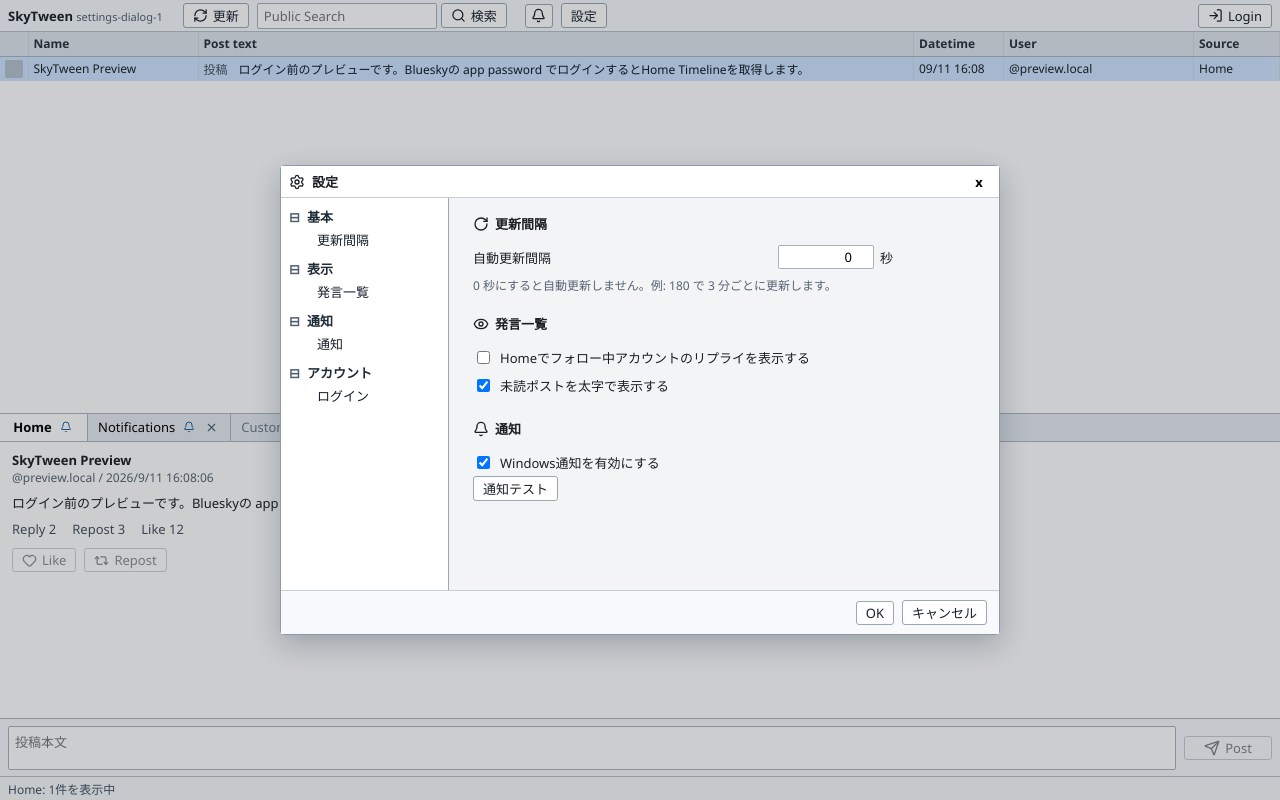
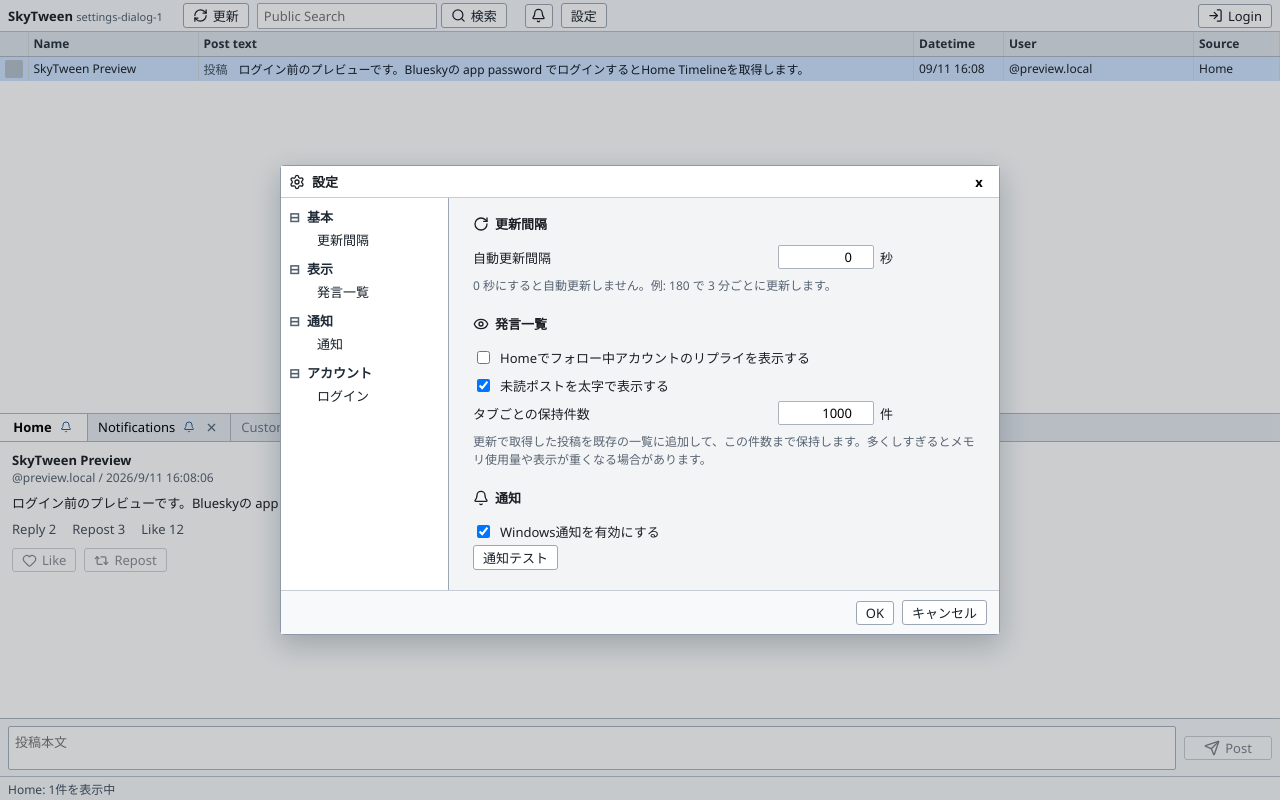
Before and after one commit to yusecase/skytween, a React (Vite) app: page / in a window 1280 px wide. Both pictures are taken after a click on the button "設定". Built offline with nearby package versions, Linux system fonts and the light colour scheme.

Commit message:
Retain older posts per tab

```diff
--- a/src/services/appSettingsStorage.ts
+++ b/src/services/appSettingsStorage.ts
@@ -10,6 +10,7 @@
   notificationsEnabled: boolean;
   showHomeReplies: boolean;
   boldUnreadPosts: boolean;
+  postRetentionLimit: number;
   readPostIds: string[];
 }
 
--- a/src/ui/App.tsx
+++ b/src/ui/App.tsx
@@ -11,6 +11,7 @@
 import { TimelineTable } from "./TimelineTable";
 
 const buildLabel = "settings-dialog-1";
+const defaultPostRetentionLimit = 1000;
 const initialTabs: TimelineTab[] = [
   { id: "home", title: "Home", type: "home", notify: true },
   { id: "notifications", title: "Notifications", type: "notifications", notify: true },
@@ -39,19 +40,23 @@
   const [notificationsEnabled, setNotificationsEnabled] = useState(initialSettings.notificationsEnabled ?? true);
   const [showHomeReplies, setShowHomeReplies] = useState(initialSettings.showHomeReplies ?? false);
   const [boldUnreadPosts, setBoldUnreadPosts] = useState(initialSettings.boldUnreadPosts ?? true);
+  const [postRetentionLimit, setPostRetentionLimit] = useState(normalizePostRetentionLimit(initialSettings.postRetentionLimit));
   const [settingsDraft, setSettingsDraft] = useState<SettingsDraft>(() => ({
     refreshIntervalSeconds: initialSettings.refreshIntervalSeconds ?? 0,
     notificationsEnabled: initialSettings.notificationsEnabled ?? true,
     showHomeReplies: initialSettings.showHomeReplies ?? false,
     boldUnreadPosts: initialSettings.boldUnreadPosts ?? true,
+    postRetentionLimit: normalizePostRetentionLimit(initialSettings.postRetentionLimit),
   }));
   const [readPostIds, setReadPostIds] = useState<Set<string>>(() => new Set(initialSettings.readPostIds ?? []));
   const knownPostIdsByTab = useRef(new Map<string, Set<string>>());
   const hasCompletedInitialLoadByTab = useRef(new Set<string>());
   const requestSeqByTab = useRef(new Map<string, number>());
+  const postsByTabRef = useRef(postsByTab);
   const tabsRef = useRef(tabs);
   const activeTabIdRef = useRef(activeTabId);
   const showHomeRepliesRef = useRef(showHomeReplies);
+  const postRetentionLimitRef = useRef(postRetentionLimit);
   const isAutoRefreshingRef = useRef(false);
   const profileRequestSeq = useRef(0);
 
@@ -93,9 +98,11 @@
         return;
       }
       const newPosts = detectNewPosts(tab.id, nextPosts);
-      setPostsByTab((current) => ({ ...current, [tab.id]: nextPosts }));
+      const mergedPosts = mergeTimelinePosts(nextPosts, postsByTabRef.current[tab.id] ?? [], postRetentionLimitRef.current);
+      postsByTabRef.current = { ...postsByTabRef.current, [tab.id]: mergedPosts };
+      setPostsByTab((current) => ({ ...current, [tab.id]: mergedPosts }));
       if (tab.id === activeTabIdRef.current) {
-        const displayPosts = getDisplayPosts(tab, nextPosts, showHomeRepliesRef.current);
+        const displayPosts = getDisplayPosts(tab, mergedPosts, showHomeRepliesRef.current);
         setVisiblePosts(displayPosts);
         setSelectedPostId((current) => current ?? displayPosts[0]?.id ?? null);
         setStatus(`${tab.title}: ${displayPosts.length}件を表示中`);
@@ -200,8 +207,9 @@
       const nextTabs = [...tabsRef.current, { id, title: `Search: ${query}`, type: "search" as const, query, notify: true }];
       tabsRef.current = nextTabs;
       setTabs(nextTabs);
+      postsByTabRef.current = { ...postsByTabRef.current, [id]: [] };
+      setPostsByTab((current) => ({ ...current, [id]: [] }));
     }
-    setPostsByTab((current) => ({ ...current, [id]: [] }));
     switchTab(id);
   }
 
@@ -216,6 +224,7 @@
     setPostsByTab((current) => {
       const next = { ...current };
       delete next[tabId];
+      postsByTabRef.current = next;
       return next;
     });
     knownPostIdsByTab.current.delete(tabId);
@@ -339,9 +348,25 @@
       for (const [tabId, posts] of Object.entries(current)) {
         next[tabId] = posts.map((post) => (post.id === updatedPost.id || post.uri === updatedPost.uri ? updatedPost : post));
       }
+      postsByTabRef.current = next;
       return next;
     });
     setVisiblePosts((current) => current.map((post) => (post.id === updatedPost.id || post.uri === updatedPost.uri ? updatedPost : post)));
+  }
+
+  function trimStoredPosts(limit: number) {
+    setPostsByTab((current) => {
+      const next: Record<string, TimelinePost[]> = {};
+      for (const [tabId, posts] of Object.entries(current)) {
+        next[tabId] = mergeTimelinePosts(posts, [], limit);
+      }
+      postsByTabRef.current = next;
+      const activeTab = tabsRef.current.find((tab) => tab.id === activeTabIdRef.current);
+      if (activeTab) {
+        setVisiblePosts(getDisplayPosts(activeTab, next[activeTab.id] ?? [], showHomeRepliesRef.current));
+      }
+      return next;
+    });
   }
 
   function openSettings() {
@@ -350,6 +375,7 @@
       notificationsEnabled,
       showHomeReplies,
       boldUnreadPosts,
+      postRetentionLimit,
     });
     setIsSettingsOpen(true);
   }
@@ -359,6 +385,8 @@
     setNotificationsEnabled(settingsDraft.notificationsEnabled);
     setShowHomeReplies(settingsDraft.showHomeReplies);
     setBoldUnreadPosts(settingsDraft.boldUnreadPosts);
+    setPostRetentionLimit(settingsDraft.postRetentionLimit);
+    trimStoredPosts(settingsDraft.postRetentionLimit);
     setIsSettingsOpen(false);
     setStatus("設定を保存しました");
   }
@@ -372,6 +400,10 @@
   }
 
   useEffect(() => {
+    postsByTabRef.current = postsByTab;
+  }, [postsByTab]);
+
+  useEffect(() => {
     tabsRef.current = tabs;
   }, [tabs]);
 
@@ -381,11 +413,12 @@
 
   useEffect(() => {
     showHomeRepliesRef.current = showHomeReplies;
+    postRetentionLimitRef.current = postRetentionLimit;
     const tab = tabsRef.current.find((currentTab) => currentTab.id === activeTabIdRef.current);
     if (tab) {
       setVisiblePosts(getDisplayPosts(tab, postsByTab[tab.id] ?? [], showHomeReplies));
     }
-  }, [activeTabId, postsByTab, showHomeReplies]);
+  }, [activeTabId, postRetentionLimit, postsByTab, showHomeReplies]);
 
   useEffect(() => {
     markPostAsRead(selectedPost?.id);
@@ -424,9 +457,10 @@
       notificationsEnabled,
       showHomeReplies,
       boldUnreadPosts,
+      postRetentionLimit,
       readPostIds: [...readPostIds].slice(-2500),
     });
-  }, [activeTabId, boldUnreadPosts, notificationsEnabled, readPostIds, refreshIntervalSeconds, showHomeReplies, tabs]);
+  }, [activeTabId, boldUnreadPosts, notificationsEnabled, postRetentionLimit, readPostIds, refreshIntervalSeconds, showHomeReplies, tabs]);
 
   useEffect(() => {
     const initialTabId = tabsRef.current.some((tab) => tab.id === activeTabIdRef.current) ? activeTabIdRef.current : "home";
@@ -634,6 +668,30 @@
   );
 }
 
+function mergeTimelinePosts(incomingPosts: TimelinePost[], existingPosts: TimelinePost[], limit: number): TimelinePost[] {
+  const seenKeys = new Set<string>();
+  const mergedPosts = [];
+
+  for (const post of [...incomingPosts, ...existingPosts]) {
+    const keys = getPostDedupeKeys(post);
+    if (keys.some((key) => seenKeys.has(key))) {
+      continue;
+    }
+    keys.forEach((key) => seenKeys.add(key));
+    mergedPosts.push(post);
+  }
+
+  return mergedPosts
+    .sort((left, right) => new Date(right.indexedAt).getTime() - new Date(left.indexedAt).getTime())
+    .slice(0, limit);
+}
+
+function getPostDedupeKeys(post: TimelinePost): string[] {
+  return [post.id, post.uri].filter((value, index, values): value is string => (
+    typeof value === "string" && value.length > 0 && values.indexOf(value) === index
+  ));
+}
+
 function getDisplayPosts(tab: TimelineTab, posts: TimelinePost[], showHomeReplies: boolean): TimelinePost[] {
   if (tab.type !== "search") {
     return posts
@@ -671,6 +729,13 @@
   return value.trim().toLocaleLowerCase();
 }
 
+function normalizePostRetentionLimit(value: number | undefined): number {
+  if (typeof value !== "number" || !Number.isFinite(value)) {
+    return defaultPostRetentionLimit;
+  }
+  return Math.max(50, Math.min(10000, Math.floor(value)));
+}
+
 function isTextInputTarget(target: EventTarget | null): boolean {
   if (!(target instanceof HTMLElement)) {
     return false;
--- a/src/ui/SettingsDialog.tsx
+++ b/src/ui/SettingsDialog.tsx
@@ -5,6 +5,7 @@
   notificationsEnabled: boolean;
   showHomeReplies: boolean;
   boldUnreadPosts: boolean;
+  postRetentionLimit: number;
 }
 
 interface SettingsDialogProps {
@@ -92,6 +93,21 @@
                 />
                 未読ポストを太字で表示する
               </label>
+              <label className="settings-row">
+                <span>タブごとの保持件数</span>
+                <span className="settings-inline-field">
+                  <input
+                    type="number"
+                    min={50}
+                    max={10000}
+                    step={50}
+                    value={draft.postRetentionLimit}
+                    onChange={(event) => updateDraft({ postRetentionLimit: normalizePostRetentionLimit(event.target.value) })}
+                  />
+                  件
+                </span>
+              </label>
+              <p className="settings-help">更新で取得した投稿を既存の一覧に追加して、この件数まで保持します。多くしすぎるとメモリ使用量や表示が重くなる場合があります。</p>
             </section>
 
             <section className="settings-page">
@@ -126,3 +142,11 @@
   }
   return Math.max(0, Math.min(86400, Math.floor(nextValue)));
 }
+
+function normalizePostRetentionLimit(value: string): number {
+  const nextValue = Number(value);
+  if (!Number.isFinite(nextValue)) {
+    return 1000;
+  }
+  return Math.max(50, Math.min(10000, Math.floor(nextValue)));
+}
```
Also changed, not shown: 1 other file (tests, documents, lock files or other folders).
